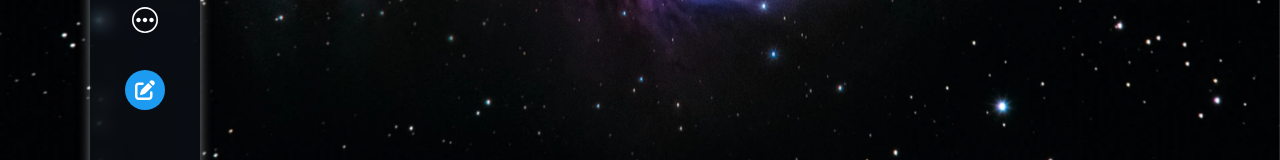
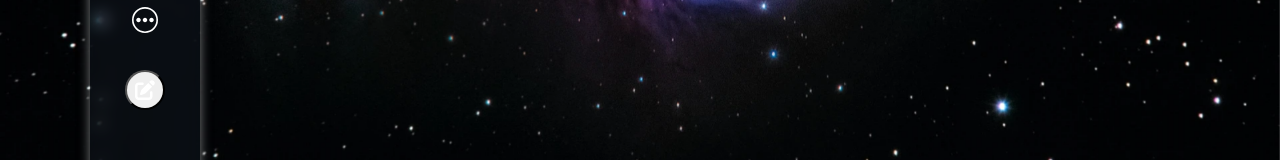
Before and after one commit to Ax-07/social_network_ts, a React (Vite) app in the folder client/: page /more in a window 1280 px wide. Shown: the part 520-680 px from the top of the page. Built offline with nearby package versions, Linux system fonts and the light colour scheme.

Commit message:
modif className

```diff
--- a/client/src/components/button/Button.tsx
+++ b/client/src/components/button/Button.tsx
@@ -12,7 +12,7 @@ const Button: FunctionComponent<ButtonProps> = (props) => {
     <button
       onClick={props.onClick}
       type={props.type}
-      className={`btn ${props.className}`}
+      className={`${props.className}`}
       disabled={props.disabled}
     >
       {props.children}
```
